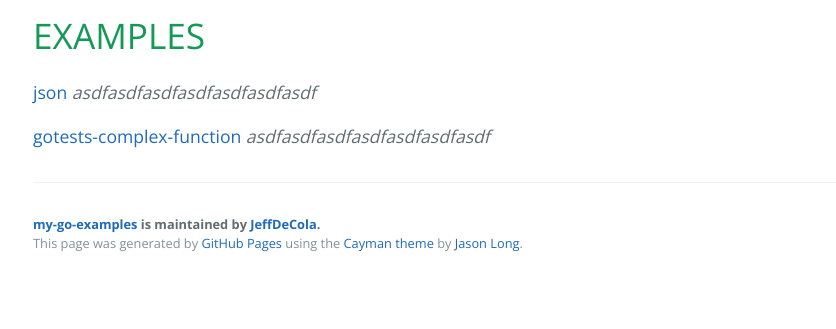
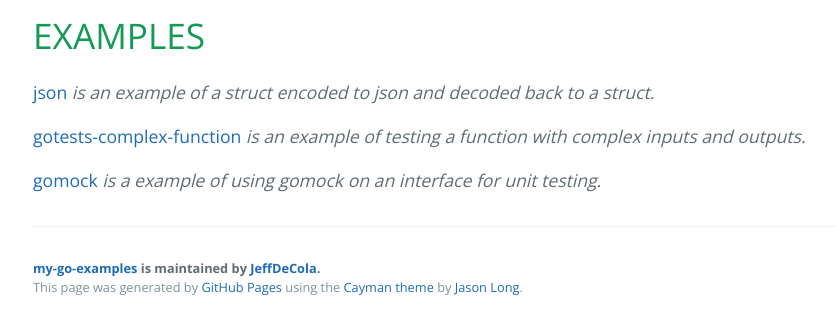
Before and after one commit to JeffDeCola/my-go-examples, a Jekyll site: the page built from docs/index.md, in a window 1280 px wide, cut to the strip 744-1073 px from the top of the page. Shown: the whole strip, without its empty margins (191-1027 px from the left). Built offline with Jekyll 4.4.1, drawn with Linux system fonts in a browser that asks for light colours; nearby versions of some CDN libraries; library files that are not in the unit come from our copies; before the commit the page ends 1029 px from its top, so only the background shows below that.

Commit message:
Update index.md

```diff
--- a/docs/index.md
+++ b/docs/index.md
@@ -1,6 +1,6 @@
 ---
 layout: default
-title: JeffDeCola my-go-examples
+title: JeffDeCola/my-go-examples
 projectname : my-go-examples
 summary: A place to keep my go code snippets and examples
 ---
@@ -14,7 +14,10 @@ summary: A place to keep my go code snippets and examples
 # EXAMPLES
 
 [json](https://github.com/JeffDeCola/my-go-examples/tree/master/json)
-_asdfasdfasdfasdfasdfasdfasdf_
+_is an example of a struct encoded to json and decoded back to a struct._
 
 [gotests-complex-function](https://github.com/JeffDeCola/my-go-examples/tree/master/gotests-complex-function)
-_asdfasdfasdfasdfasdfasdfasdf_
+_is an example of testing a function with complex inputs and outputs._
+
+[gomock](https://github.com/JeffDeCola/my-go-examples/tree/master/gomock)
+_is a example of using gomock on an interface for unit testing._
```
